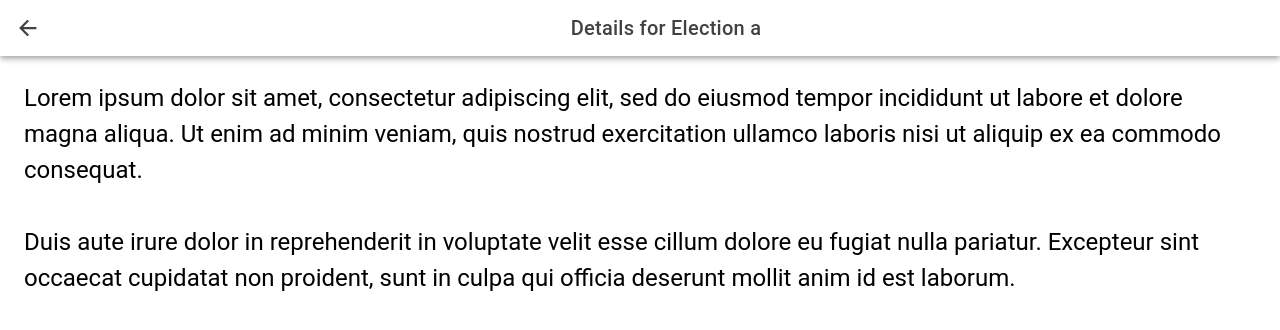
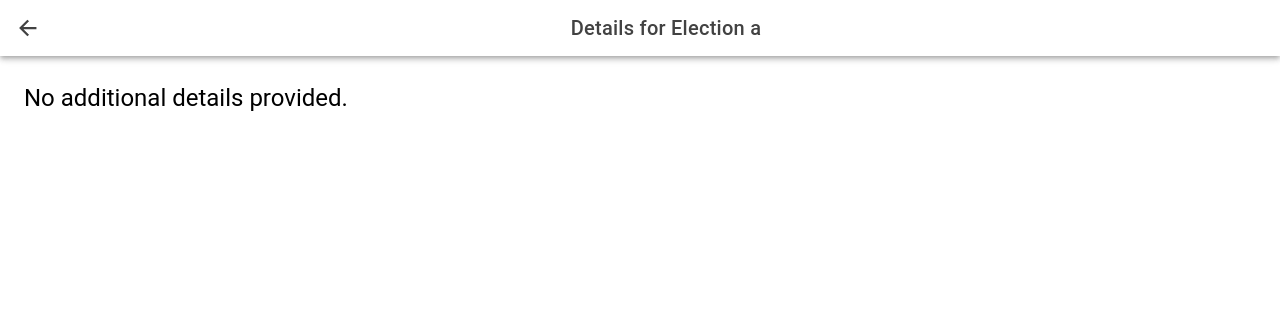
Before and after one commit to PhilipWright96/ElectionReminders, a React (Vite) app: page /electionDetails/a in a window 1280 px wide. Shown: the top 330 px of the page. Built offline with nearby package versions, Linux system fonts and the light colour scheme.

Commit message:
Show election details in page

```diff
--- a/src/components/ElectionDetailsPage/ElectionDetailsPage.tsx
+++ b/src/components/ElectionDetailsPage/ElectionDetailsPage.tsx
@@ -1,10 +1,12 @@
 import { IonHeader, IonPage, IonTitle, IonToolbar, IonContent, IonBackButton, IonButtons, IonText, IonCard } from '@ionic/react';
 import React from 'react';
-import { RouteComponentProps } from 'react-router';
+import { RouteComponentProps, useLocation } from 'react-router';
 
 interface ElectionDetailsPageProperties extends RouteComponentProps<{ electionName: string }> { }
 
 const ElectionDetailsPage: React.FC<ElectionDetailsPageProperties> = ({ match }) => {
+    const location = useLocation();
+    const electionDetails = (location.state as { electionDetails?: string })?.electionDetails;
 
     return (
         <IonPage>
@@ -21,16 +23,7 @@ const ElectionDetailsPage: React.FC<ElectionDetailsPageProperties> = ({ match })
             <IonContent>
                 <div className="p-4">
                     <IonText className="fs-4">
-                        <p>Lorem ipsum dolor sit amet, consectetur adipiscing elit,
-                            sed do eiusmod tempor incididunt ut labore et dolore magna aliqua.
-                            Ut enim ad minim veniam, quis nostrud exercitation ullamco laboris
-                            nisi ut aliquip ex ea commodo consequat.
-                            <br />
-                            <br />
-                            Duis aute irure dolor in
-                            reprehenderit in voluptate velit esse cillum dolore eu fugiat nulla pariatur.
-                            Excepteur sint occaecat cupidatat non proident, sunt in culpa qui officia
-                            deserunt mollit anim id est laborum. </p>
+                        <p> {electionDetails ?? "No additional details provided."} </p>
                     </IonText>
                 </div>
             </IonContent>
```
